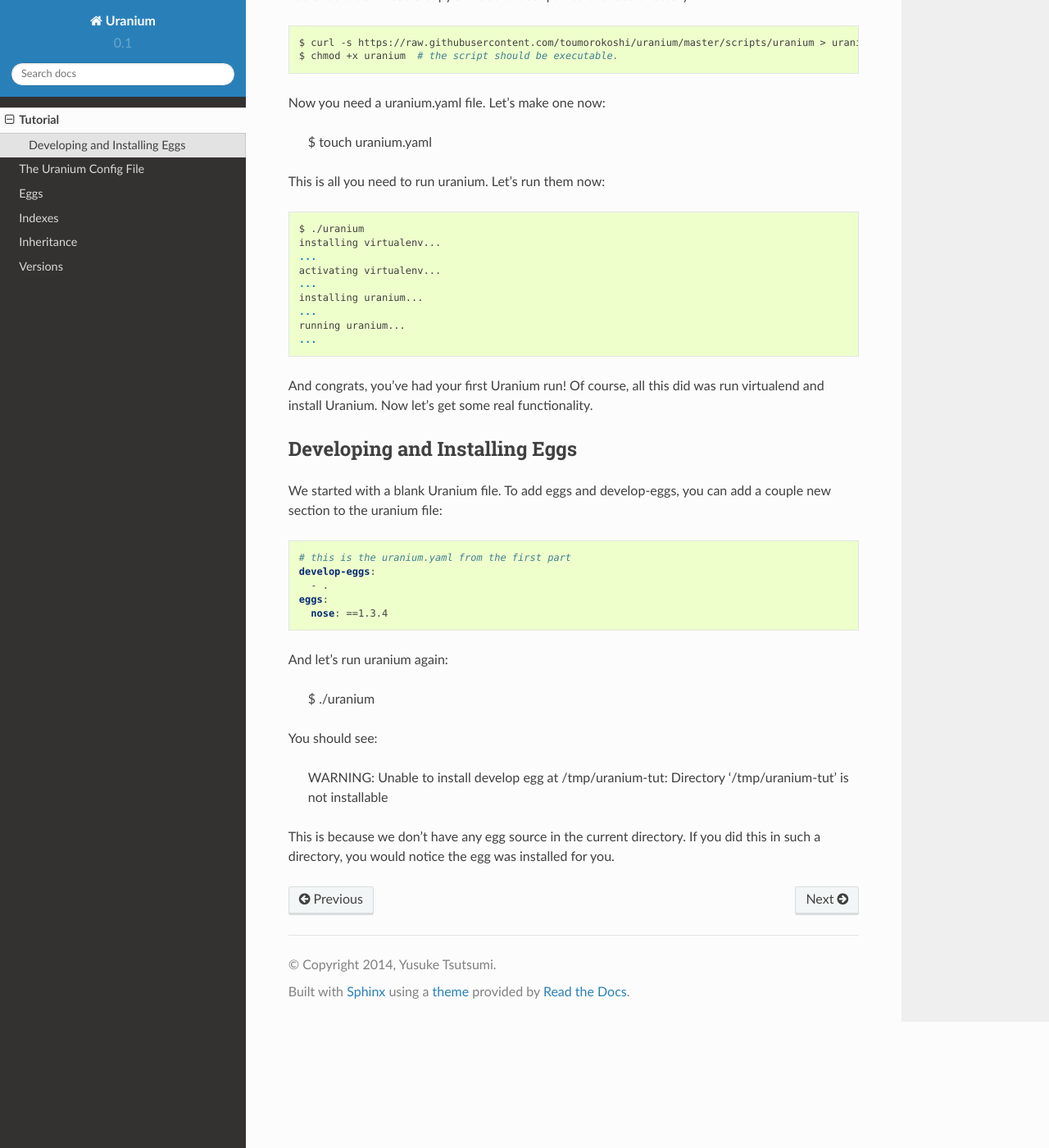
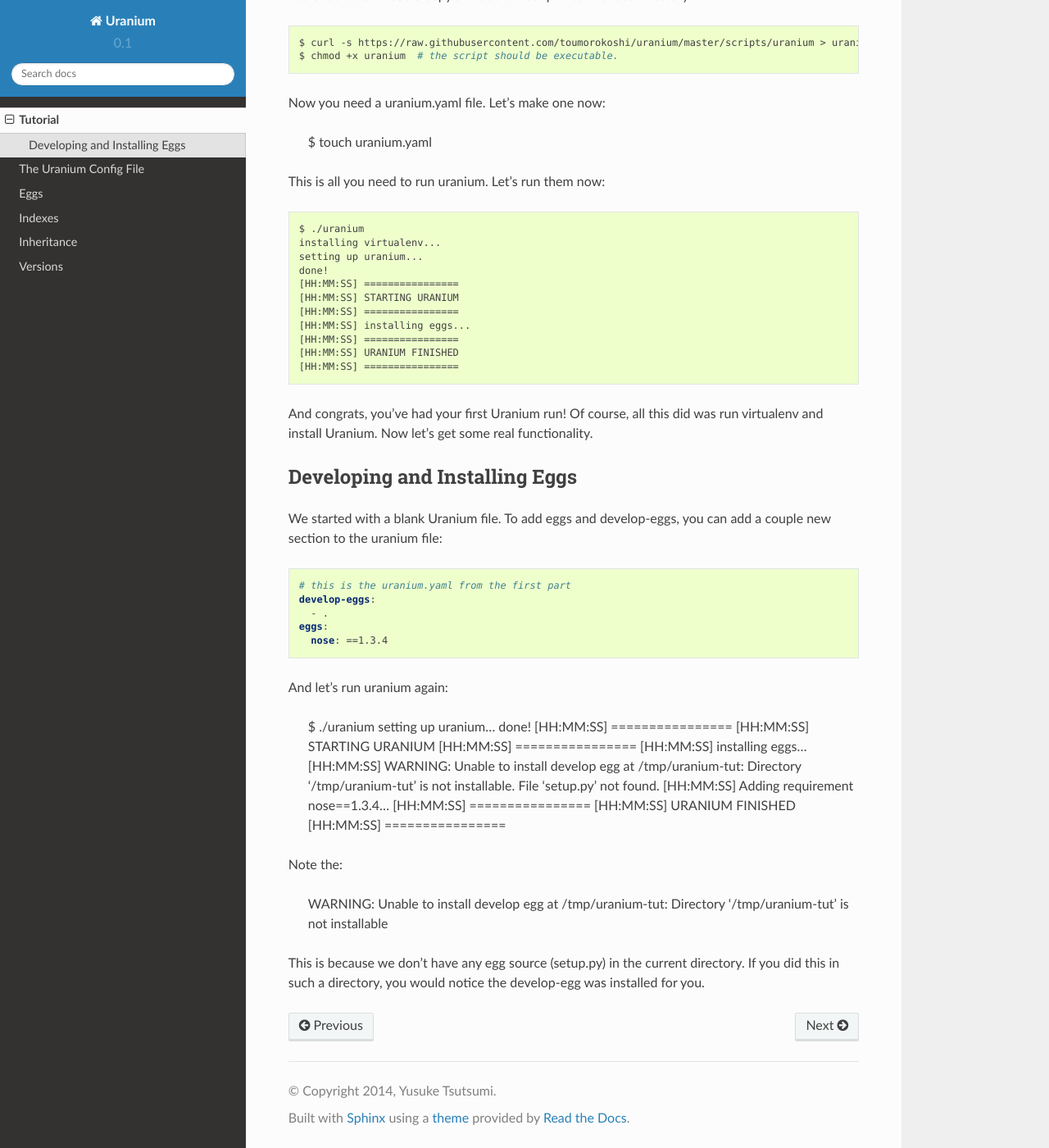
Before and after one commit to toumorokoshi/uranium, a Sphinx documentation site: the page built from docs/tutorial.rst, in a window 1280 px wide and 1400 px high, scrolled down 724 px. Shown: the whole window at 82% size. Built offline with Sphinx 7.4.7 and the Read the Docs theme 2.0.0, drawn with Linux system fonts in a browser that asks for light colours.

Commit message:
finishing up tutorial, fixed bug with re-running uranium not working when installing new eggs

```diff
--- a/docs/tutorial.rst
+++ b/docs/tutorial.rst
@@ -43,16 +43,18 @@
 
   $ ./uranium
   installing virtualenv...
-  ...
-  activating virtualenv...
-  ...
-  installing uranium...
-  ...
-  running uranium...
-  ...
+  setting up uranium...
+  done!
+  [HH:MM:SS] ================
+  [HH:MM:SS] STARTING URANIUM
+  [HH:MM:SS] ================
+  [HH:MM:SS] installing eggs...
+  [HH:MM:SS] ================
+  [HH:MM:SS] URANIUM FINISHED
+  [HH:MM:SS] ================
 
 And congrats, you've had your first Uranium run! Of course, all this
-did was run virtualend and install Uranium. Now let's get some real
+did was run virtualenv and install Uranium. Now let's get some real
 functionality.
 
 ------------------------------
@@ -73,11 +75,22 @@
 And let's run uranium again:
 
   $ ./uranium
+  setting up uranium...
+  done!
+  [HH:MM:SS] ================
+  [HH:MM:SS] STARTING URANIUM
+  [HH:MM:SS] ================
+  [HH:MM:SS] installing eggs...
+  [HH:MM:SS] WARNING: Unable to install develop egg at /tmp/uranium-tut: Directory '/tmp/uranium-tut' is not installable. File 'setup.py' not found.
+  [HH:MM:SS] Adding requirement nose==1.3.4...
+  [HH:MM:SS] ================
+  [HH:MM:SS] URANIUM FINISHED
+  [HH:MM:SS] ================
 
-You should see:
+Note the:
 
     WARNING:  Unable to install develop egg at /tmp/uranium-tut: Directory '/tmp/uranium-tut' is not installable
 
-This is because we don't have any egg source in the current
+This is because we don't have any egg source (setup.py) in the current
 directory. If you did this in such a directory, you would notice the
-egg was installed for you.
+develop-egg was installed for you.
--- a/setup.py
+++ b/setup.py
@@ -19,7 +19,7 @@
 ]
 
 setup(name='uranium',
-      version='0.0.46',
+      version='0.0.47',
       description='a build system for python',
       long_description='a build system for python',
       author='Yusuke Tsutsumi',
--- a/uranium/__init__.py
+++ b/uranium/__init__.py
@@ -92,6 +92,11 @@
     # when activating a sandbox.
     pkg_resources.working_set.entries = sys.path
 
+    # in the past, an incorrect real_prefix directory was being
+    # generated when using uranium. it looks like sys.prefix
+    # works as a replacement, so let's use that.
+    sys.real_prefix = sys.prefix
+
 LOGGING_NAMES = [__name__]
 
 
```
